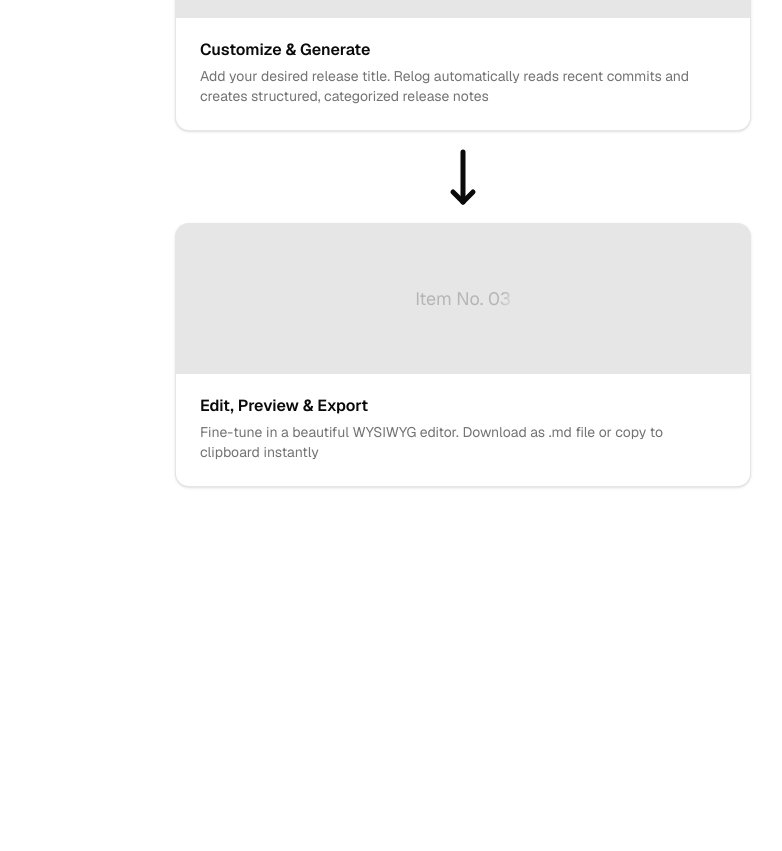
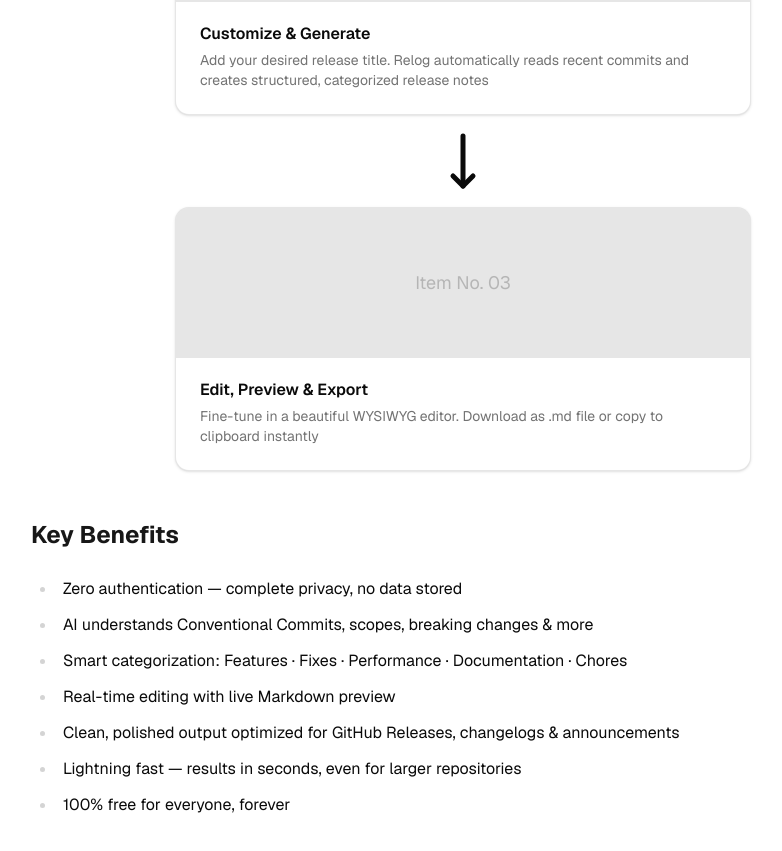
Before and after one commit to tasha-dev/relog, a Next.js app: page / in a window 1280 px wide. Shown: the part 1357-2208 px from the top of the page, without its empty margins (177-959 px from the left). Before the commit the page ends 1876 px from the top, so only its background shows below. Built offline with nearby package versions, Linux system fonts and the light colour scheme.

Commit message:
added key benefits section

```diff
--- a/app/page.tsx
+++ b/app/page.tsx
@@ -3,6 +3,7 @@
 import Header from "@/component/header";
 import Hero from "@/component/section/home/hero";
 import HowItWorks from "@/component/section/home/howItWorks";
+import KeyBenefits from "@/component/section/home/keyBenefits";
 import { JSX } from "react";
 
 // Creating and exporting Home page as default
@@ -13,6 +14,7 @@ export default function HomePage(): JSX.Element {
       <Header />
       <Hero />
       <HowItWorks />
+      <KeyBenefits />
     </>
   );
 }
--- a/component/section/home/howItWorks.tsx
+++ b/component/section/home/howItWorks.tsx
@@ -31,7 +31,7 @@ export default function HowItWorks(): JSX.Element {
   return (
     <section className="w-dvw">
       <main className="max-w-3xl mx-auto p-4">
-        <h1 className="mt-0 text-center">How It Works (3 simple steps)</h1>
+        <h2 className="mt-0 text-center">How It Works (3 simple steps)</h2>
         <div className="grid gap-4 max-w-xl mx-auto">
           {steps.map((item, index) => (
             <Step
--- /dev/null
+++ b/component/section/home/keyBenefits.tsx
@@ -0,0 +1,31 @@
+// Codes by mahdi tasha
+// Importing part
+import { JSX } from "react";
+
+// Defining steps to render
+const keyBenefits: string[] = [
+  "Zero authentication — complete privacy, no data stored",
+  "AI understands Conventional Commits, scopes, breaking changes & more",
+  "Smart categorization: Features · Fixes · Performance · Documentation · Chores",
+  "Real-time editing with live Markdown preview",
+  "Clean, polished output optimized for GitHub Releases, changelogs & announcements",
+  "Lightning fast — results in seconds, even for larger repositories",
+  "100% free for everyone, forever",
+];
+
+// Creating and exporting KeyBenefits section component as default
+export default function KeyBenefits(): JSX.Element {
+  // Returning JSX
+  return (
+    <section className="w-dvw">
+      <main className="max-w-4xl mx-auto p-4">
+        <h2 className="mt-0 text-left">Key Benefits</h2>
+        <ul>
+          {keyBenefits.map((item, index) => (
+            <li key={index}>{item}</li>
+          ))}
+        </ul>
+      </main>
+    </section>
+  );
+}
```
